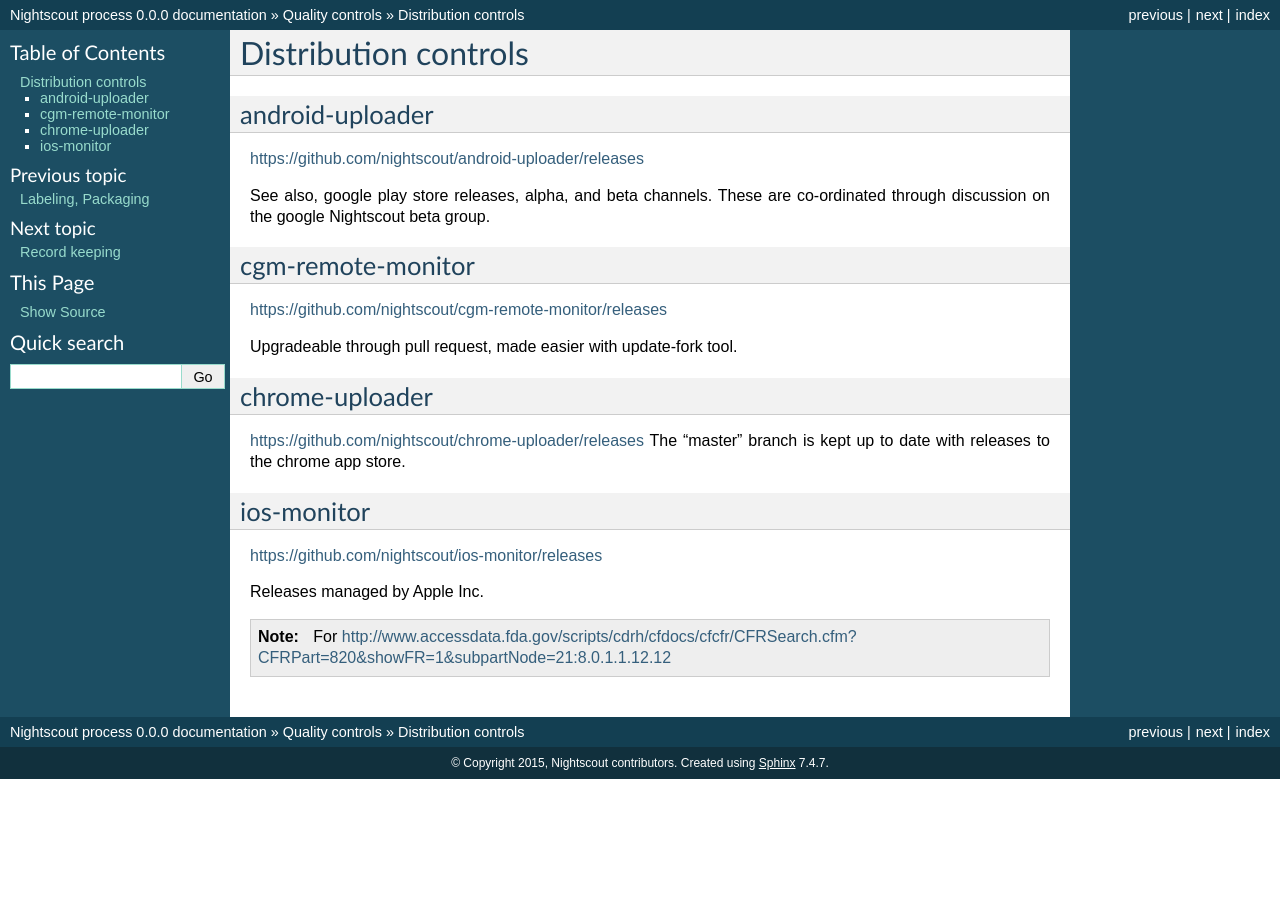
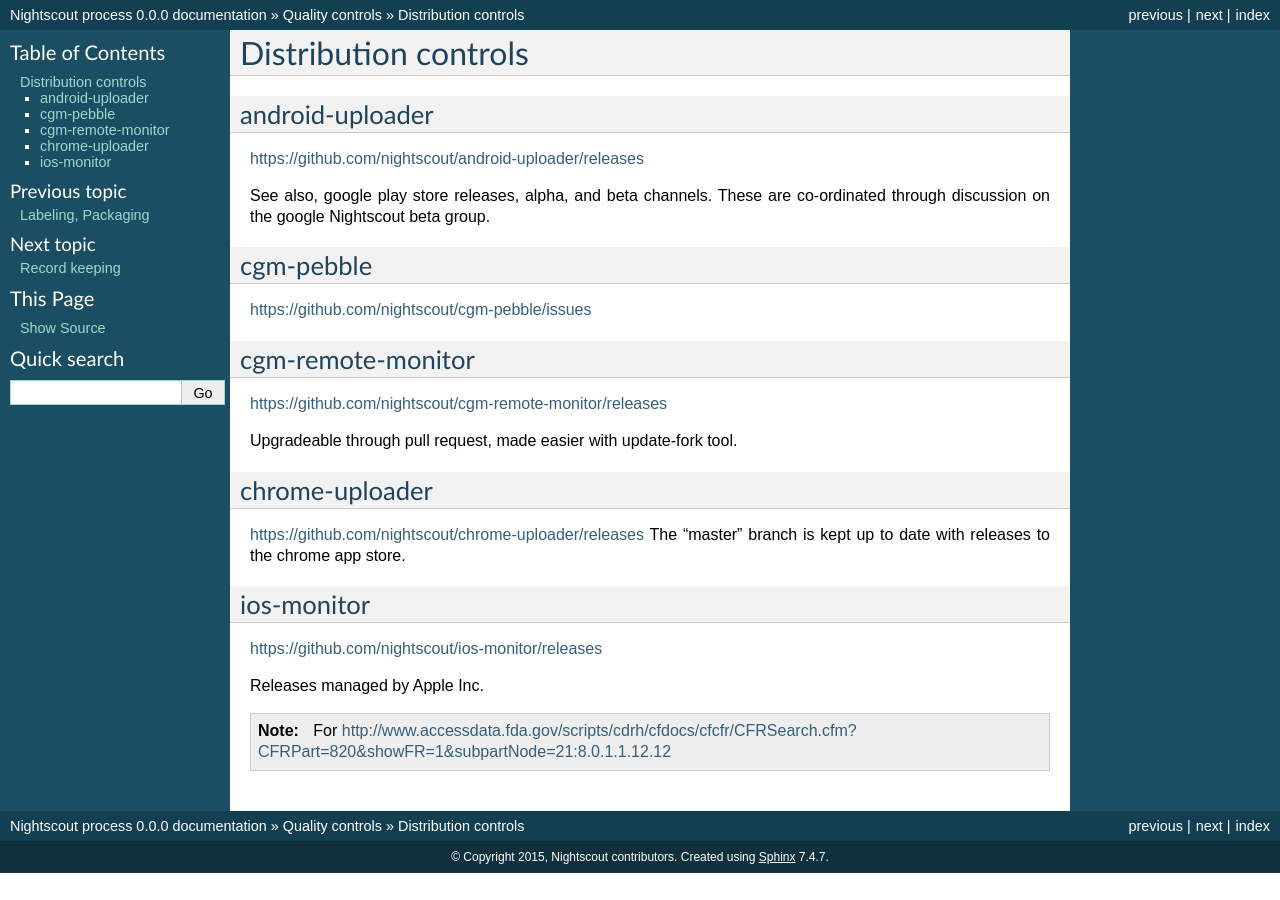
Before and after one commit to nightscout/process-controls, a Sphinx documentation site: the page built from source/controls/distribution/index.rst, in a window 1280 px wide. Built offline with Sphinx 7.4.7, drawn with Linux system fonts in a browser that asks for light colours; formulas are drawn with MathJax 3.

Commit message:
don't forget pebble

```diff
--- a/source/controls/corrective/index.rst
+++ b/source/controls/corrective/index.rst
@@ -12,6 +12,10 @@
 ################
 https://github.com/nightscout/android-uploader/issues
 
+
+cgm-pebble
+##################
+https://github.com/nightscout/cgm-pebble/issues
 
 cgm-remote-monitor
 ##################
--- a/source/controls/distribution/index.rst
+++ b/source/controls/distribution/index.rst
@@ -10,6 +10,10 @@
 See also, google play store releases, alpha, and beta channels.
 These are co-ordinated through discussion on the google Nightscout
 beta group.
+
+cgm-pebble
+##################
+https://github.com/nightscout/cgm-pebble/issues
 
 cgm-remote-monitor
 ##################
--- a/source/controls/documentation/index.rst
+++ b/source/controls/documentation/index.rst
@@ -12,6 +12,10 @@
 android-uploader
 ################
 https://github.com/nightscout/android-uploader/
+
+cgm-pebble
+##################
+https://github.com/nightscout/cgm-pebble/
 
 cgm-remote-monitor
 ##################
--- a/source/controls/labeling/index.rst
+++ b/source/controls/labeling/index.rst
@@ -8,6 +8,9 @@
 android-uploader
 ################
 
+
+cgm-pebble
+##################
 
 cgm-remote-monitor
 ##################
```
